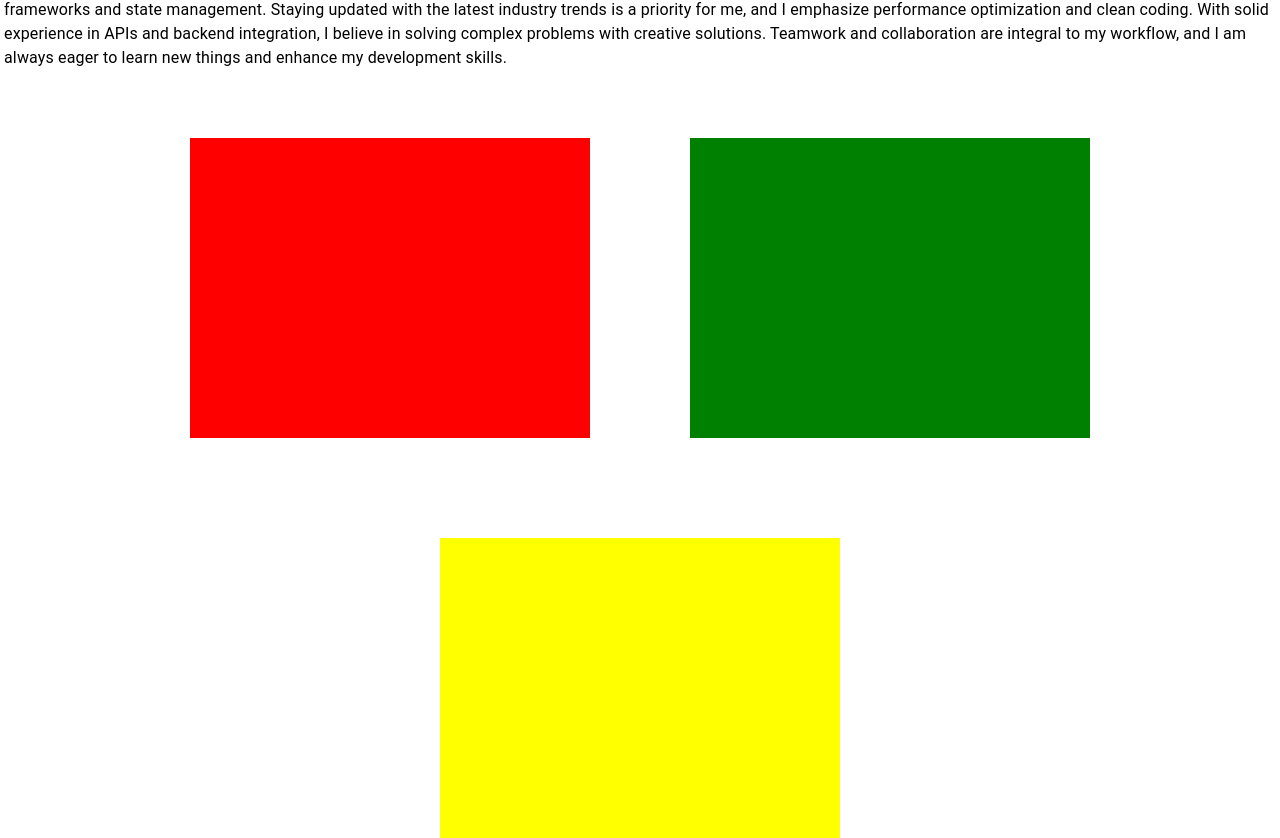
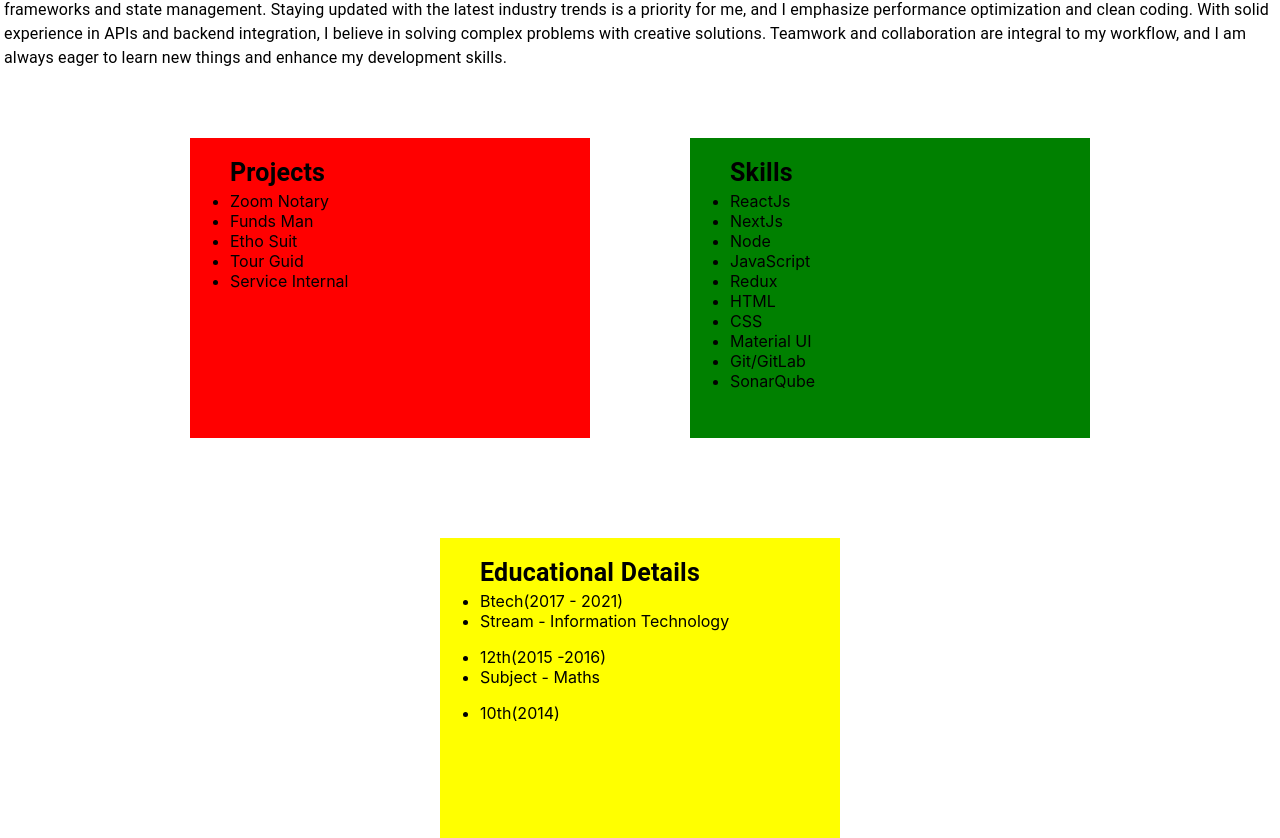
Before and after one commit to barmanakash/my-portfolio-akash, a React (Create React App) app: page / in a window 1280 px wide. Shown: the part 936-1774 px from the top of the page. Built offline with nearby package versions, Linux system fonts and the light colour scheme.

Commit message:
Adde card deatils

```diff
--- a/src/component/portfolio.js
+++ b/src/component/portfolio.js
@@ -93,21 +93,63 @@ class Portfolio extends Component {
         >
           <Box
             style={{ backgroundColor: "red", height: "300px", width: "400px" }}
-          ></Box>
+          >
+            <ul>
+              <Typography style={{ fontWeight: "700", fontSize: "25px" }}>
+                Projects
+              </Typography>
+              <li>Zoom Notary</li>
+              <li>Funds Man</li>
+              <li>Etho Suit</li>
+              <li>Tour Guid</li>
+              <li>Service Internal</li>
+            </ul>
+          </Box>
           <Box
             style={{
               backgroundColor: "green",
               height: "300px",
               width: "400px",
             }}
-          ></Box>
+          >
+            <ul>
+              <Typography style={{ fontWeight: "700", fontSize: "25px" }}>
+                Skills
+              </Typography>
+              <li>ReactJs</li>
+              <li>NextJs</li>
+              <li>Node</li>
+              <li>JavaScript</li>
+              <li>Redux</li>
+              <li>HTML</li>
+              <li>CSS</li>
+              <li>Material UI</li>
+              <li>Git/GitLab</li>
+              <li>SonarQube</li>
+            </ul>
+          </Box>
           <Box
             style={{
               backgroundColor: "yellow",
               height: "300px",
               width: "400px",
             }}
-          ></Box>
+          >
+            <ul>
+              <Typography style={{ fontWeight: "700", fontSize: "25px" }}>
+                Educational Details
+              </Typography>
+              <li>Btech(2017 - 2021)</li>
+              <li>Stream - Information Technology</li>
+            </ul>
+            <ul>
+              <li>12th(2015 -2016)</li>
+              <li>Subject - Maths</li>
+            </ul>
+            <ul>
+              <li>10th(2014)</li>
+            </ul>
+          </Box>
         </Box>
       </StyleBox>
     );
```
